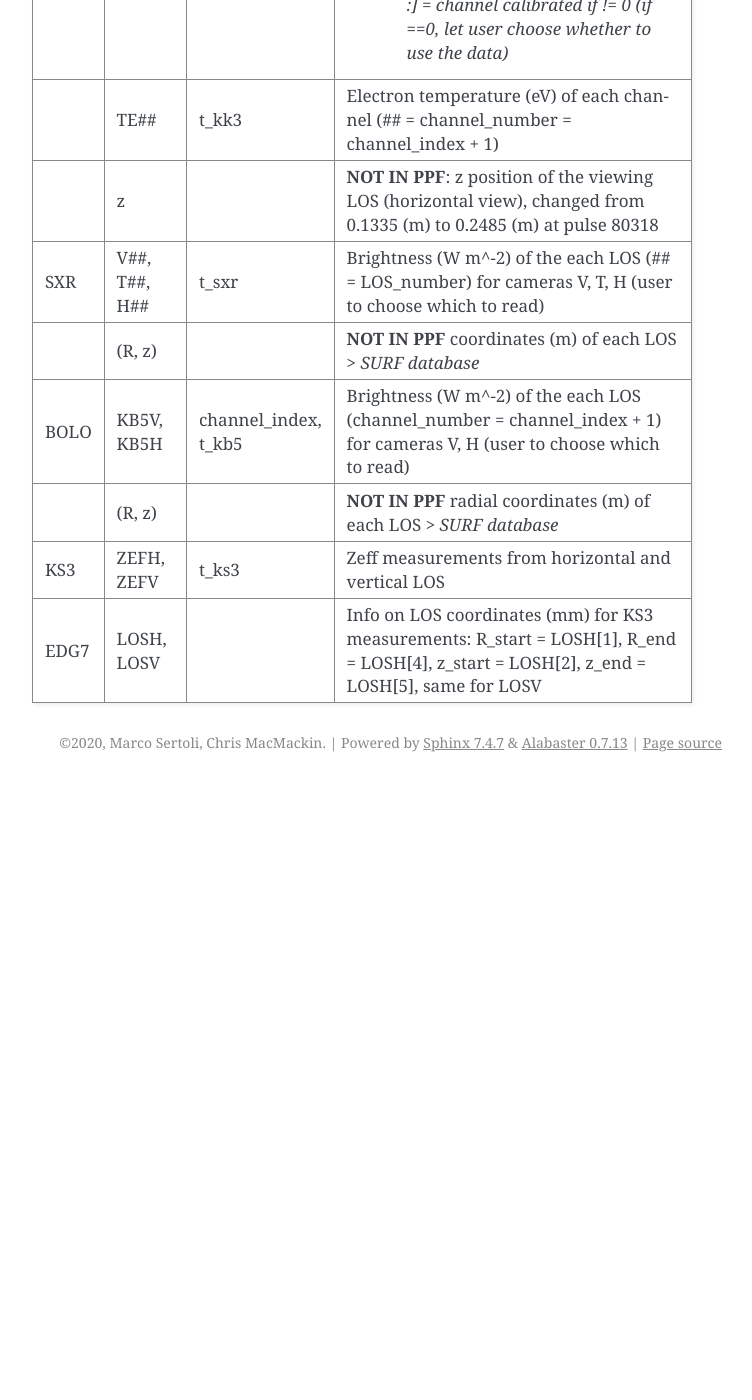
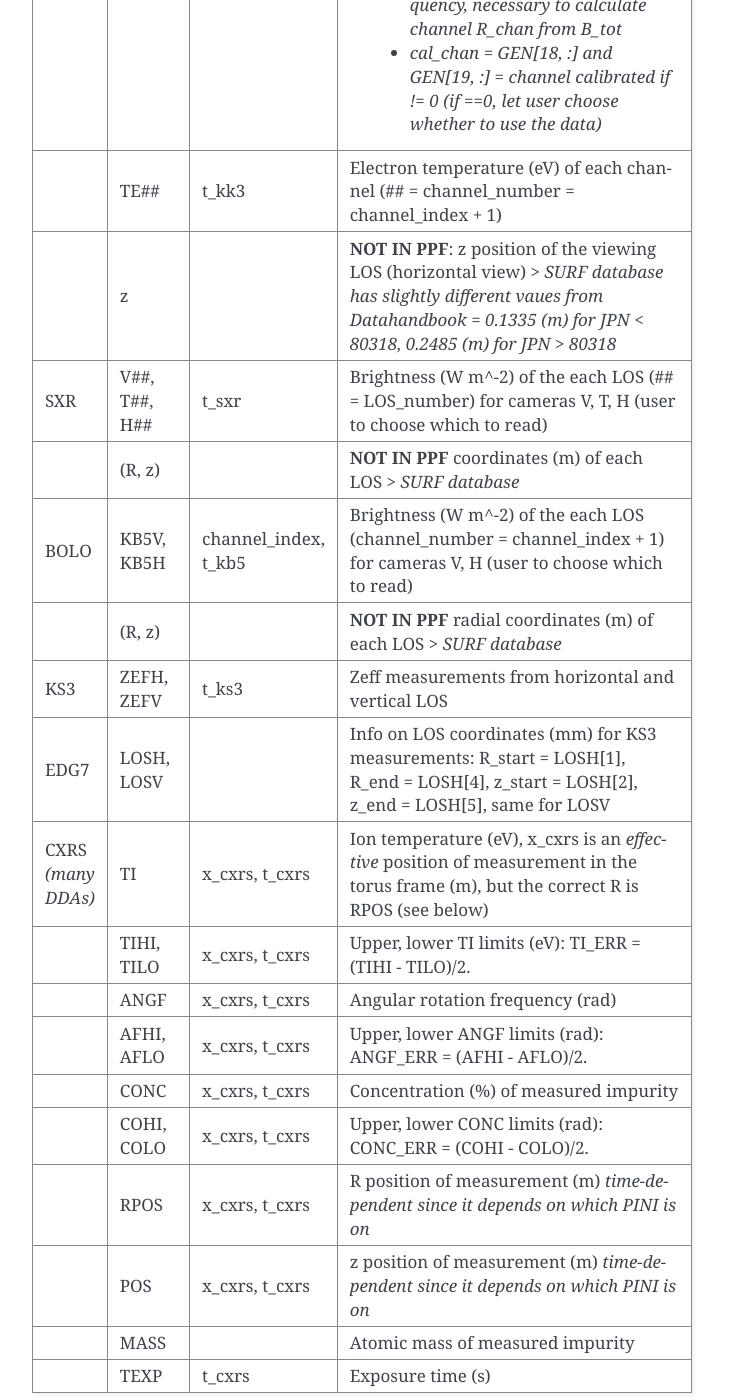
Before and after one commit to indica-mcf/Indica, a Sphinx documentation site: the page built from doc/data.rst, in a window 1280 px wide and 1400 px high, scrolled down 4662 px. Shown: the whole window, without its empty margins (388-1140 px from the left). Built offline with Sphinx 7.4.7, drawn with Linux system fonts in a browser that asks for light colours; before the commit the page ends 5444 px from its top, so only the background shows below that; some of the changed text lies outside the part shown.

Commit message:
Updated Workflow and Data documentations sections

```diff
--- a/doc/data.rst
+++ b/doc/data.rst
@@ -110,7 +110,7 @@ Grouped by measurement quantity, the diagnostics (identified with their DDA name
 * Tomographic reconstruction of total radiation: **BOLT, B5NN, B5ML, B5MF**
 * Other tools/diagnostics: **analysis of MHD activity** through FFT and toroidal mode analysis of Mirnov coils, oscillation amplitudes of fast KK3 and SXR.
 
-Below are the details of the data-types (DTYPE) that have to be read for each diagnostic (DDA). These DTYPEs can be read durectly from the diagnostic PPF unless otherwised specified (e.g. > *Flush*):
+Below are the details of the data-types (DTYPE) that have to be read for each diagnostic (DDA). These DTYPEs can be read durectly from the diagnostic PPF unless otherwised specified (e.g. *Flush* or *SURF*). Flush is currently not available for Python 3, but there are privately developed wrappers that can be used/modified. The SURF database is a publicly available ASCII file */home/flush/surf/input/overlays_db.dat*.
 
 .. list-table:: Title
 	:widths: 5 5 10 60
@@ -207,7 +207,7 @@ Below are the details of the data-types (DTYPE) that have to be read for each di
 	*	-
 		- z
 		-
-		- **NOT IN PPF**: z position of the viewing LOS (horizontal view), changed from 0.1335 (m) to 0.2485 (m) at pulse 80318
+		- **NOT IN PPF**: z position of the viewing LOS (horizontal view) *> SURF database has slightly different vaues from Datahandbook = 0.1335 (m) for JPN < 80318, 0.2485 (m) for JPN > 80318*
 	*	- SXR
 		- V##, T##, H##
 		- t_sxr
@@ -232,3 +232,43 @@ Below are the details of the data-types (DTYPE) that have to be read for each di
 		- LOSH, LOSV
 		-
 		- Info on LOS coordinates (mm) for KS3 measurements: R_start = LOSH[1], R_end = LOSH[4], z_start = LOSH[2], z_end = LOSH[5], same for LOSV
+	* 	- CXRS *(many DDAs)*
+		- TI
+		- x_cxrs, t_cxrs
+		- Ion temperature (eV), x_cxrs is an *effective* position of measurement in the torus frame (m), but the correct R is RPOS (see below)
+	*	-
+		- TIHI, TILO
+		- x_cxrs, t_cxrs
+		- Upper, lower TI limits (eV): TI_ERR = (TIHI - TILO)/2.
+	*	-
+		- ANGF
+		- x_cxrs, t_cxrs
+		- Angular rotation frequency (rad)
+	*	-
+		- AFHI, AFLO
+		- x_cxrs, t_cxrs
+		- Upper, lower ANGF limits (rad): ANGF_ERR = (AFHI - AFLO)/2.
+	*	-
+		- CONC
+		- x_cxrs, t_cxrs
+		- Concentration (%) of measured impurity
+	*	-
+		- COHI, COLO
+		- x_cxrs, t_cxrs
+		- Upper, lower CONC limits (rad): CONC_ERR = (COHI - COLO)/2.
+	*	-
+		- RPOS
+		- x_cxrs, t_cxrs
+		- R position of measurement (m) *time-dependent since it depends on which PINI is on*
+	*	-
+		- POS
+		- x_cxrs, t_cxrs
+		- z position of measurement (m) *time-dependent since it depends on which PINI is on*
+	*	-
+		- MASS
+		-
+		- Atomic mass of measured impurity
+	*	-
+		- TEXP
+		- t_cxrs
+		- Exposure time (s)
```
Also changed, not shown: doc/original.rst (+18 -2 lines).
